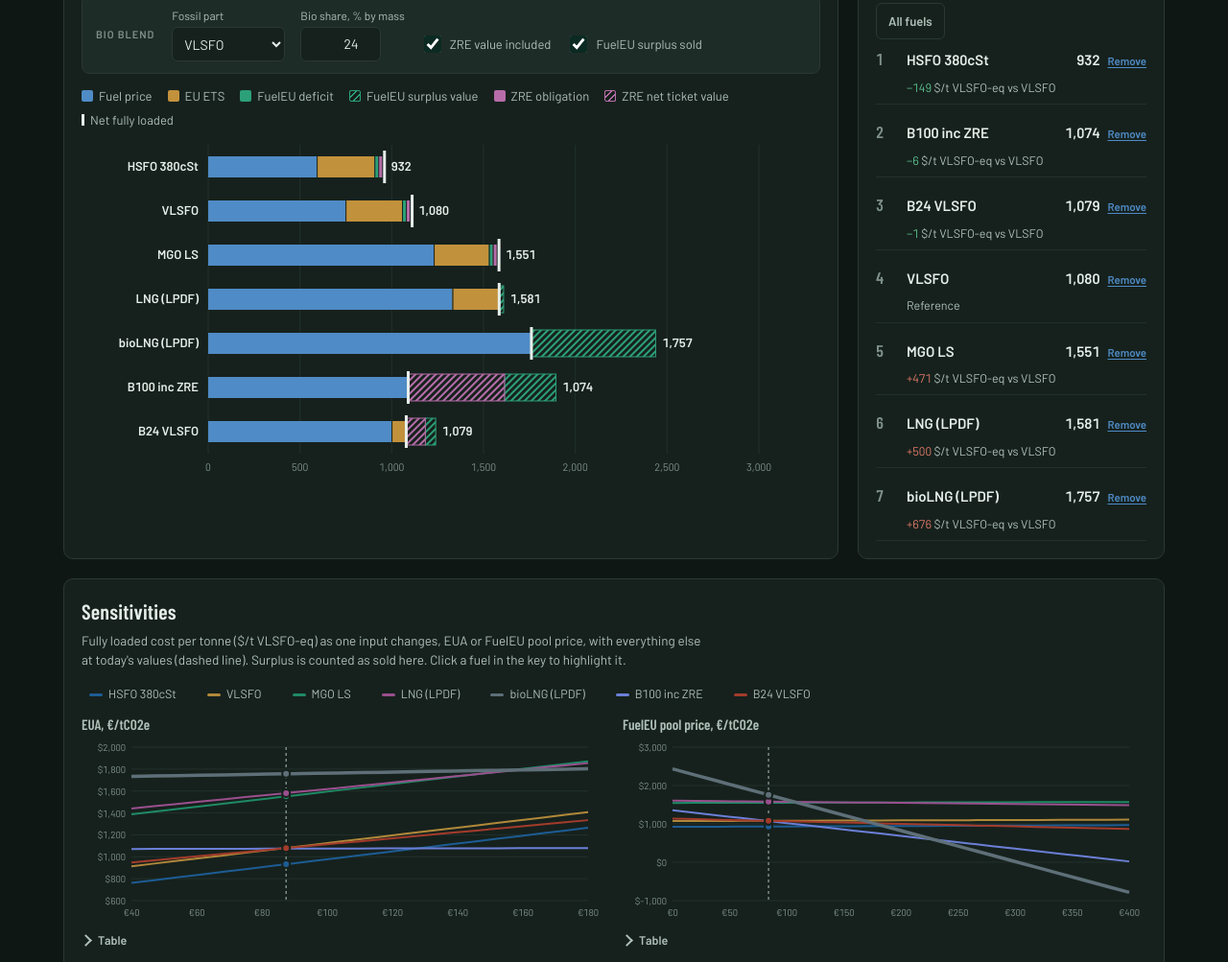
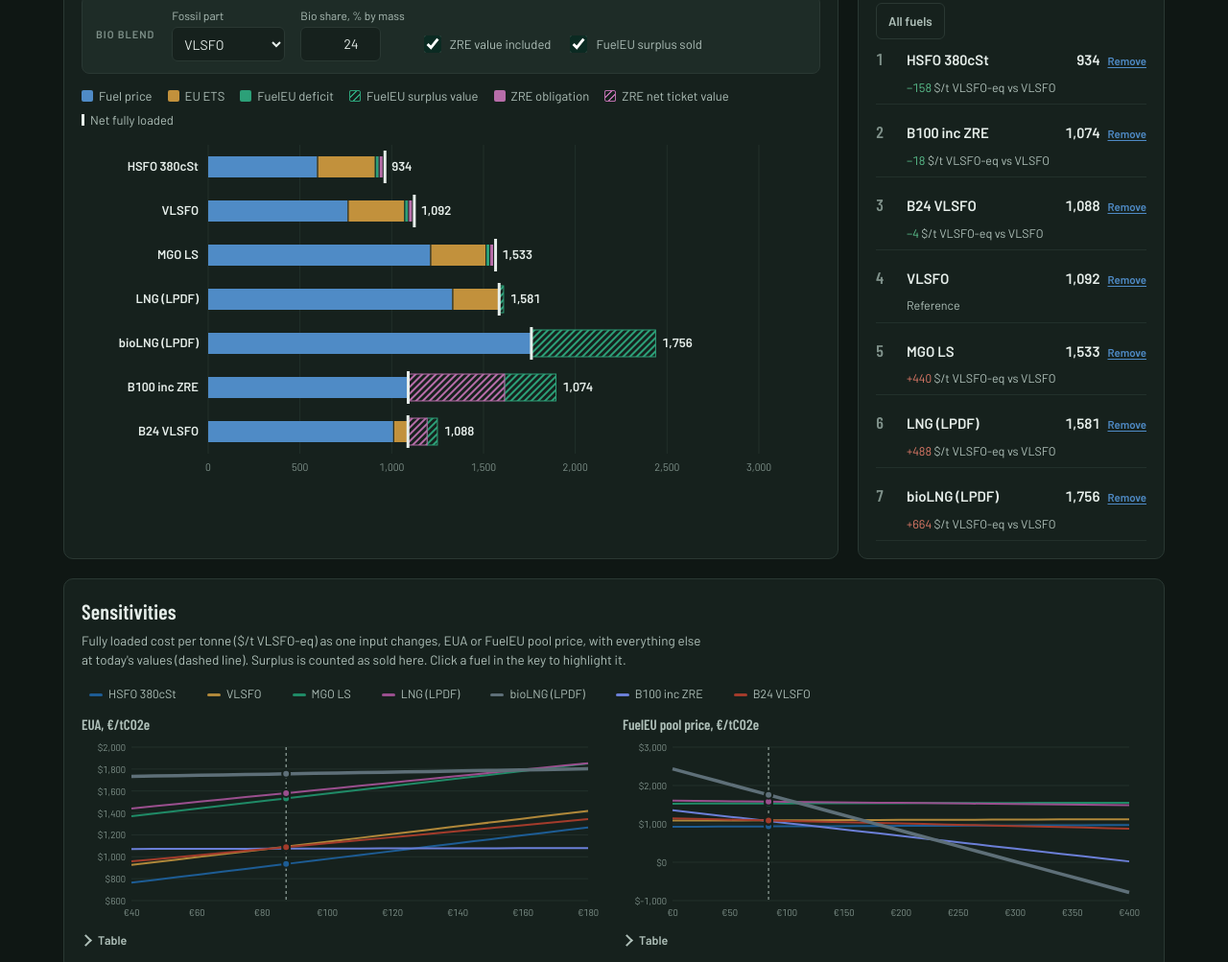
Before and after one commit to dgent86/games, a plain HTML site: page public/shipping/plimsoll/index.html in a window 1280 px wide. Shown: the part 381-1384 px from the top of the page at 96% size. Drawn offline with nearby package versions, Linux system fonts and the light colour scheme; a web font is replaced by a local one.

Commit message:
Plimsoll: update HSFO, VLSFO and MGO prices for all ports (18 Nov)
Co-Authored-By: Claude Sonnet 5.5 <noreply@anthropic.com>
Claude-Session: https://claude.ai/code/session_01LBCLb9L9YsXydZ2WKm42ij

```diff
--- a/public/shipping/plimsoll/index.html
+++ b/public/shipping/plimsoll/index.html
@@ -477,9 +477,9 @@ legend{font-family:var(--display);font-weight:600;font-size:17px;margin-bottom:6
 (function(){
 const DEFAULTS = {
   ports:{
-    rtm:{name:"Rotterdam",hsfo:572.5,vlsfo:748,mgo:1279.5,logistics:10,bioprem:70,liq:5,b100:1700},
-    ant:{name:"Antwerp",hsfo:553.5,vlsfo:742,mgo:1285.5,logistics:10,bioprem:57,liq:5,b100:1612},
-    sin:{name:"Singapore",hsfo:667,vlsfo:878,mgo:1196,logistics:10,bioprem:57,liq:5,b100:1612}
+    rtm:{name:"Rotterdam",hsfo:575,vlsfo:760,mgo:1260,logistics:10,bioprem:70,liq:5,b100:1700},
+    ant:{name:"Antwerp",hsfo:560,vlsfo:745,mgo:1275,logistics:10,bioprem:57,liq:5,b100:1612},
+    sin:{name:"Singapore",hsfo:675,vlsfo:890,mgo:1195,logistics:10,bioprem:57,liq:5,b100:1612}
   },
   target:89.34,slip:1.7,pilot:1,biowtt:-100,b100wtt:14.1,scrub:2.0,zre:150,zreobl:2.6
 };
@@ -498,7 +498,7 @@ const HHV=55;
 let S = JSON.parse(JSON.stringify(DEFAULTS));
 let M = {...MARKET0};
 let OV = {};
-let inputsAt = "2026-11-18T06:41:36.051Z"; // date of the prices embedded in this copy
+let inputsAt = "2026-11-18T09:59:00.000Z"; // date of the prices embedded in this copy
 // When each quoted fuel price was last changed, per port: {rtm:{hsfo:iso,...},...}. Saved with inputs/current.
 const DATED=["hsfo","vlsfo","mgo","b100"];
 const DATEDLAB={hsfo:"HSFO",vlsfo:"VLSFO",mgo:"MGO",b100:"B100"};
```
